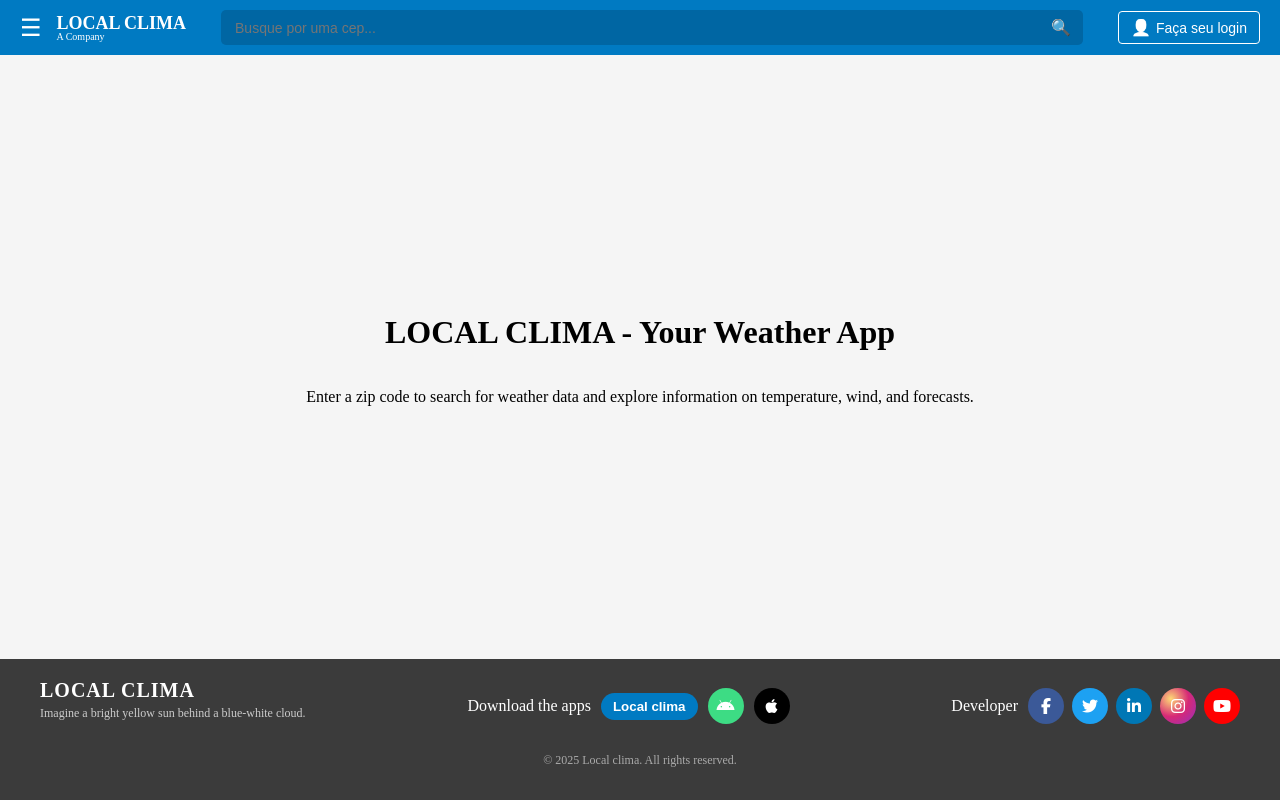
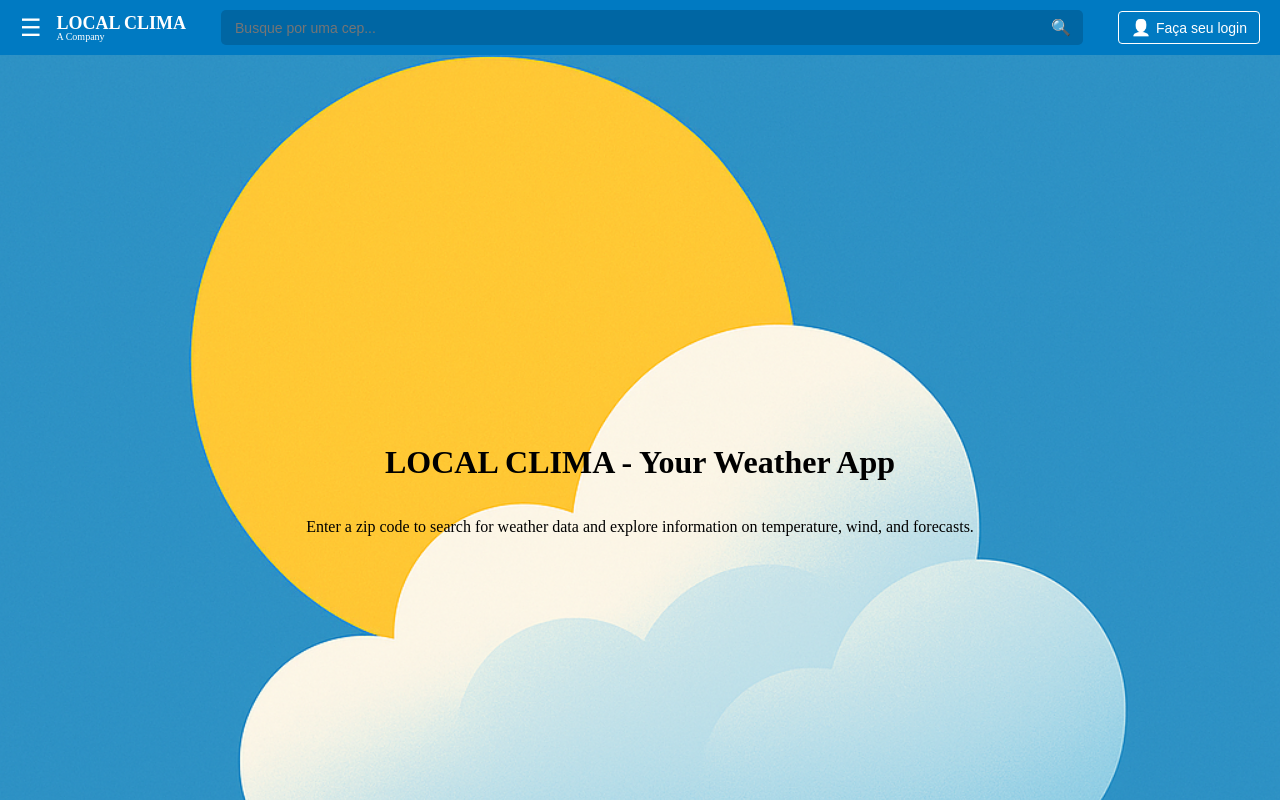
Before and after one commit to 001986josevaldo/clima2front, a Vue app: page / in a window 1280 px wide. Shown: the top 800 px of the page. Built offline with nearby package versions, Linux system fonts and the light colour scheme.

Commit message:
insert fundo.png

```diff
--- a/src/App.vue
+++ b/src/App.vue
@@ -27,7 +27,7 @@ const setCarregando = async (status) => {
 <template>
   <Header @dadosClima="atualizarDados" @loading="setCarregando" />
 
-  <main>
+  <main class="fundo-clima">
     <h1>LOCAL CLIMA - Your Weather App</h1>
     <p >
       Enter a zip code to search for weather data and explore information on temperature, wind, and forecasts.
@@ -41,6 +41,7 @@ const setCarregando = async (status) => {
 
 
   </main>
+
 
   <Footer />
 </template>
@@ -77,4 +78,14 @@ main {
   margin: 20px 0;
   color: #555;
 }
+.fundo-clima {
+  background-image: url('/fundo.png'); /* caminho relativo dentro da pasta src/assets */
+  background-size: cover;         /* cobre toda a área */
+  background-position: center;    /* centraliza a imagem */
+  background-repeat: no-repeat;   /* não repete */
+  min-height: 100vh;              /* altura mínima da tela toda */
+  padding: 2rem;                  /* espaço interno */
+  /* color: white;                   se quiser deixar o texto visível */
+
+}
 </style>
```
Also changed, not shown: public/fundo.png (added).
